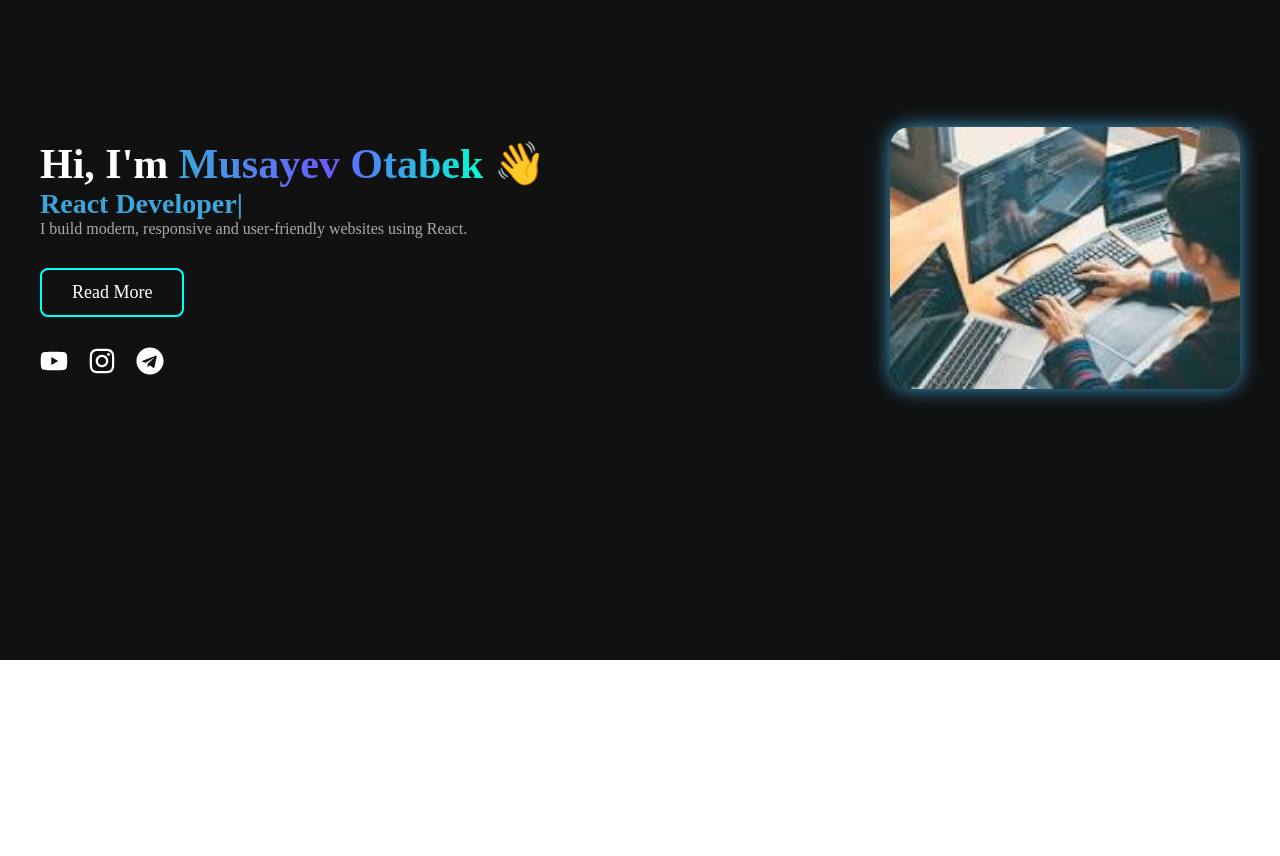
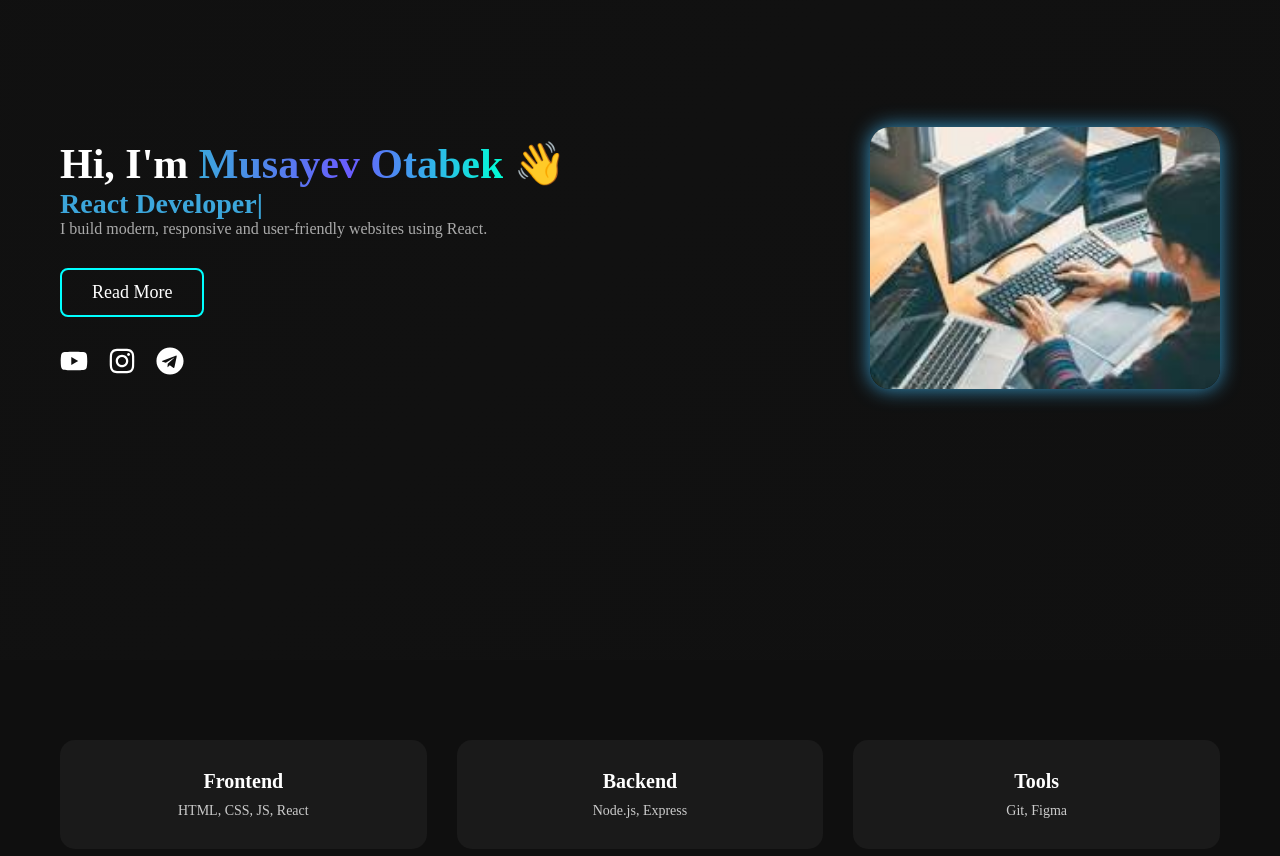
Before and after one commit to MUSAYEV07/My-portifolio, a React (Vite) app: page / in a window 1280 px wide. Shown: the part 140-996 px from the top of the page. Before the commit the page ends 800 px from the top, so only its background shows below. Built offline with nearby package versions, Linux system fonts and the light colour scheme.

Commit message:
Skills qoshdim

```diff
--- a/src/Layout.jsx
+++ b/src/Layout.jsx
@@ -1,12 +1,14 @@
 import React from 'react'
 import Header from './components/Header/Header'
 import Hero from './components/Hero/Hero'
+import Skills from './components/Skills/Skills'
 
 function Layout() {
   return (
     <>
       <Header/>
       <Hero/>
+      <Skills/>
     </>
   )
 }
--- /dev/null
+++ b/src/components/Skills/Skills.css
@@ -0,0 +1,66 @@
+/* umumiy section */
+.skills {
+  padding: 80px 0;
+  background: #0f0f0f;
+  color: white;
+}
+
+/* container */
+.container {
+  max-width: 1200px;
+  margin: auto;
+  padding: 0 20px;
+}
+
+/* cards joylashuvi */
+.skills-container {
+  display: grid;
+  grid-template-columns: repeat(3, 1fr);
+  gap: 30px;
+}
+
+/* card */
+.skills-card {
+  background: #1a1a1a;
+  padding: 30px 20px;
+  border-radius: 15px;
+  text-align: center;
+  transition: 0.3s ease;
+  cursor: pointer;
+}
+
+/* hover effect */
+.skills-card:hover {
+  transform: translateY(-10px);
+  box-shadow: 0 10px 25px rgba(60,166,219,0.3);
+}
+
+/* image */
+.skills-card-images img {
+  width: 60px;
+  margin-bottom: 20px;
+}
+
+/* title */
+.skills-card-title {
+  font-size: 20px;
+  margin-bottom: 10px;
+}
+
+/* text */
+.skills-card-text {
+  font-size: 14px;
+  color: #ccc;
+}/* tablet */
+@media (max-width: 992px) {
+  .skills-container {
+    grid-template-columns: repeat(2, 1fr);
+  }
+}
+
+/* mobile */
+@media (max-width: 600px) {
+  .skills-container {
+    grid-template-columns: 1fr;
+  }
+}
--- /dev/null
+++ b/src/components/Skills/Skills.jsx
@@ -0,0 +1,31 @@
+import React from 'react'
+import './Skills.css'
+
+function Skills() {
+  return (
+    <section className='skills' id="Skills">
+      <div className="container">
+       <div className="skills-container">
+
+  <div className="skills-card">
+    <h2 className='skills-card-title'>Frontend</h2>
+    <p className='skills-card-text'>HTML, CSS, JS, React</p>
+  </div>
+
+  <div className="skills-card">
+    <h2 className='skills-card-title'>Backend</h2>
+    <p className='skills-card-text'>Node.js, Express</p>
+  </div>
+
+  <div className="skills-card">
+    <h2 className='skills-card-title'>Tools</h2>
+    <p className='skills-card-text'>Git, Figma</p>
+  </div>
+
+</div>
+      </div>
+    </section>
+  )
+}
+
+export default Skills
```
